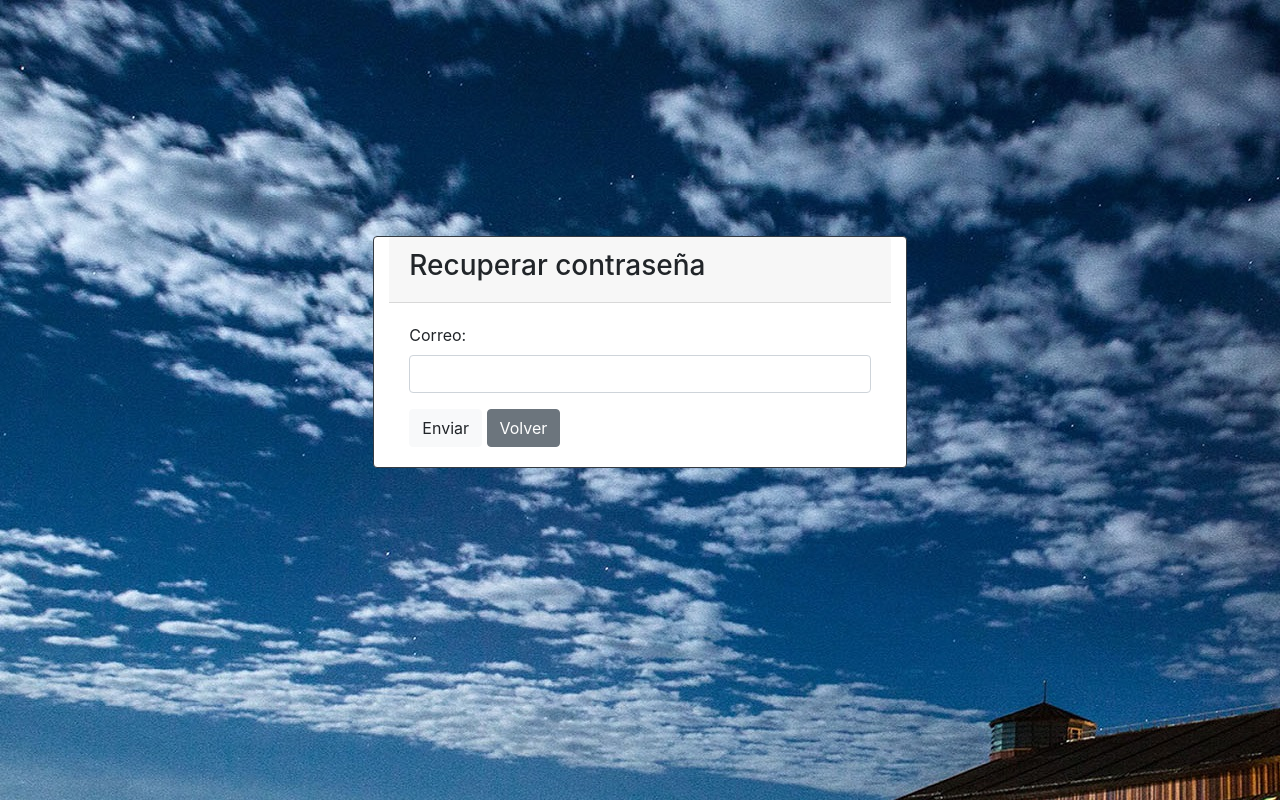
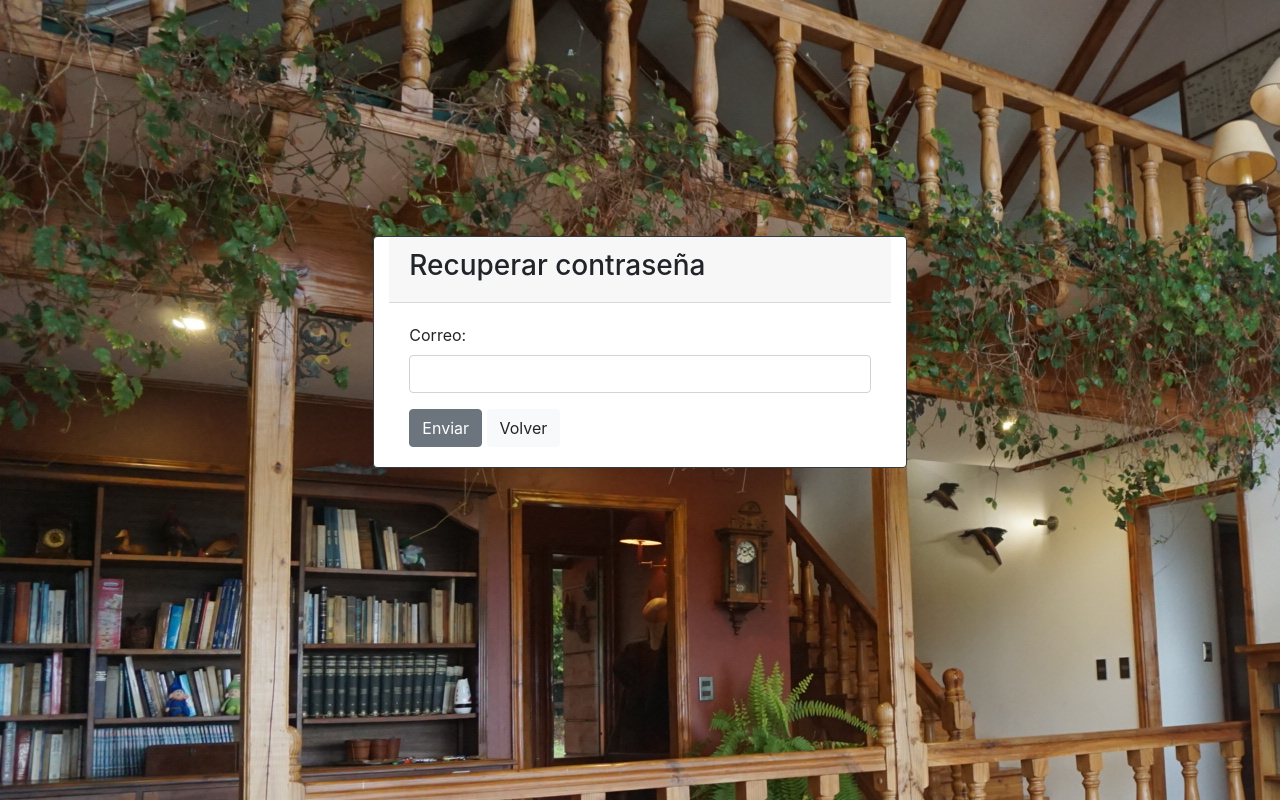
Before and after one commit to DynamicProphet/Hostal_Do-a_Clarita, a Django app: page /password_reset/ in a window 1280 px wide. Run offline with Django 3.2, Linux system fonts and the light colour scheme; some libraries are stand-ins or nearby versions.

Commit message:
estilo reset

```diff
--- a/proyectoHostal/templates/registration/password_reset_complete.html
+++ b/proyectoHostal/templates/registration/password_reset_complete.html
@@ -2,7 +2,7 @@
 {% load static %}
 
 {% block title %}Reset{% endblock %}
-{% block img_bg %} style="background-image:url({% static 'img/background/img-login.jpg' %})" {% endblock %}
+{% block img_bg %} style="background-image:url({% static 'img/background/img-qsomos.jpg' %})" {% endblock %}
 
 {% block content %}
 
--- a/proyectoHostal/templates/registration/password_reset_confirm.html
+++ b/proyectoHostal/templates/registration/password_reset_confirm.html
@@ -2,7 +2,7 @@
 {% load static %}
 
 {% block title %}Reset{% endblock %}
-{% block img_bg %} style="background-image:url({% static 'img/background/img-login.jpg' %})" {% endblock %}
+{% block img_bg %} style="background-image:url({% static 'img/background/img-qsomos.jpg' %})" {% endblock %}
 
 {% block content %}
 
@@ -21,7 +21,7 @@
 				<label for="new_pass">Confirme contraseña:</label>
 				<input class="form-control" type="password" name="new_password2">
 				{{ form.new_password2.errors }}
-				<input class="btn btn-light mt-3" type="submit" value="Cambiar Contraseña">
+				<input class="btn btn-secondary mt-3" type="submit" value="Cambiar Contraseña">
 			</div>
 		</div>
 	</form>
--- a/proyectoHostal/templates/registration/password_reset_done.html
+++ b/proyectoHostal/templates/registration/password_reset_done.html
@@ -2,7 +2,7 @@
 {% load static %}
 
 {% block title %}Reset{% endblock %}
-{% block img_bg %} style="background-image:url({% static 'img/background/img-login.jpg' %})" {% endblock %}
+{% block img_bg %} style="background-image:url({% static 'img/background/img-qsomos.jpg' %})" {% endblock %}
 {% block content %}
 
     <section class="d-flex justify-content-center align-items-center" style="height: 720px">
--- a/proyectoHostal/templates/registration/password_reset_form.html
+++ b/proyectoHostal/templates/registration/password_reset_form.html
@@ -2,7 +2,7 @@
 {% load static %}
 
 {% block title %}Reset{% endblock %}
-{% block img_bg %} style="background-image:url({% static 'img/background/img-login.jpg' %})" {% endblock %}
+{% block img_bg %} style="background-image:url({% static 'img/background/img-qsomos.jpg' %})" {% endblock %}
 
 {% block content %}
 
@@ -16,8 +16,8 @@
                 <label for="id_email">Correo:</label>
                 <input class="form-control" type="text" name="email">
                 {{ form.email.errors }}
-                <input class="btn btn-light mt-3" type="submit" value="Enviar">
-                <a href="{% url 'login' %}" class="btn btn-secondary mt-3">Volver</a>
+                <input class="btn btn-secondary mt-3" type="submit" value="Enviar">
+                <a href="{% url 'login' %}" class="btn btn-light mt-3">Volver</a>
             </div>
         </div>
     </form>
```
